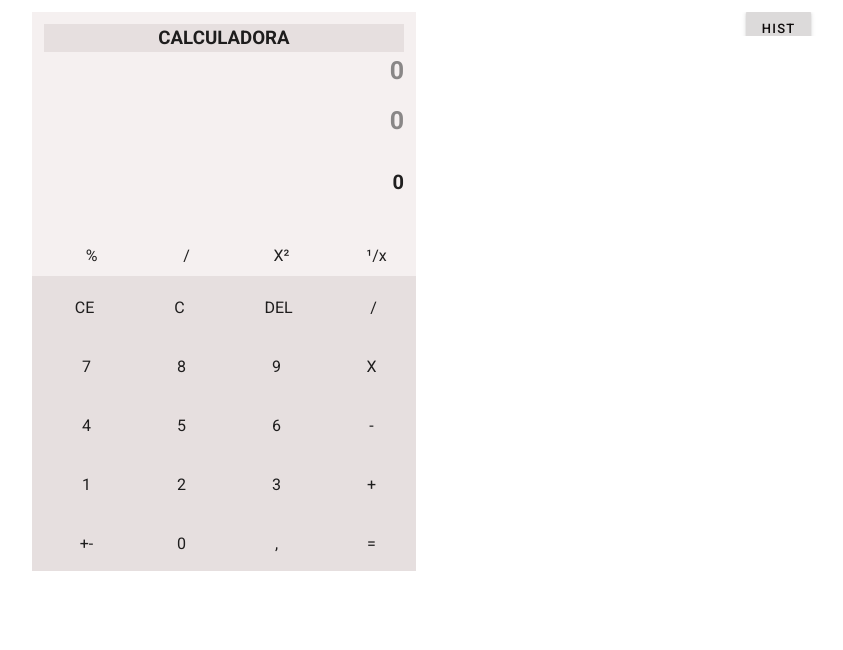
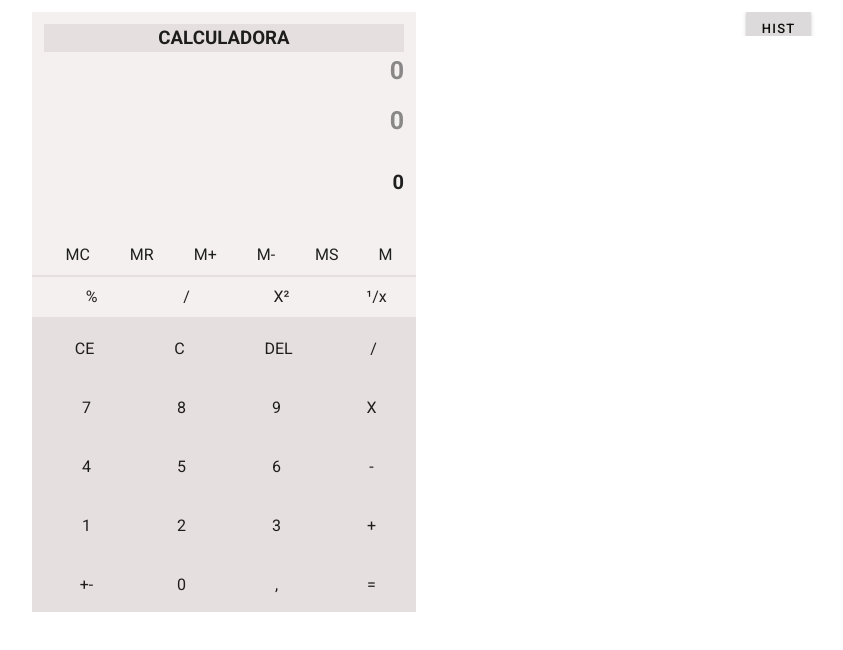
Before and after one commit to GustavoMKarnopp/Calculadora, a Vue app: page / in a window 1280 px wide. Shown: the top 650 px of the page, without its empty margins (428-1271 px from the left). Built offline with nearby package versions, Linux system fonts and the light colour scheme.

Commit message:
Descartando alterações Calculadora

```diff
--- a/src/components/shared/AppLayout.vue
+++ b/src/components/shared/AppLayout.vue
@@ -17,15 +17,14 @@
         </div >
       </v-container>
             <v-app cols="12" >
-
-                <!-- <div class="BotoesF1" cols="2">
+                <div class="BotoesF1" cols="2">
                     <button class="bts"> MC </button>
                     <button class="bts"> MR </button>
                     <button class="bts"> M+ </button>
                     <button class="bts"> M- </button>
                     <button class="bts"> MS </button>
                     <button class="bts"> M </button>
-                </div> -->
+                </div>
 
                 <div class="BotoesF2" cols="3">
                     <button @click="porcento" class="btsF2"> % </button>
--- a/src/components/shared/Display/DisplayHistorico.vue
+++ b/src/components/shared/Display/DisplayHistorico.vue
@@ -11,9 +11,5 @@ export default {
             historicoValue: ''
     }
         },
-        components() {
-            this.historicoValue = this.$root.va
-        }
-
 }
 </script>
```
